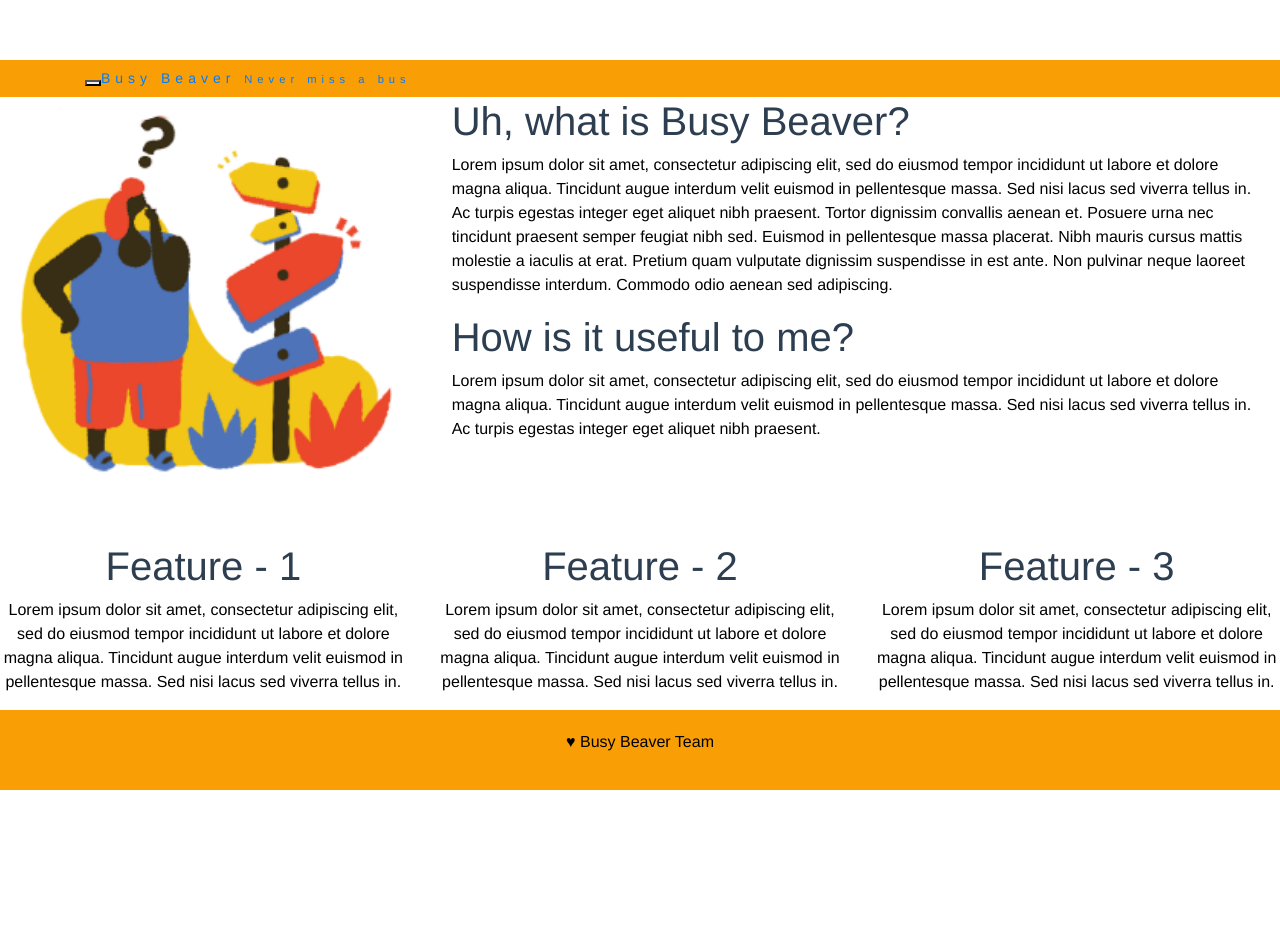
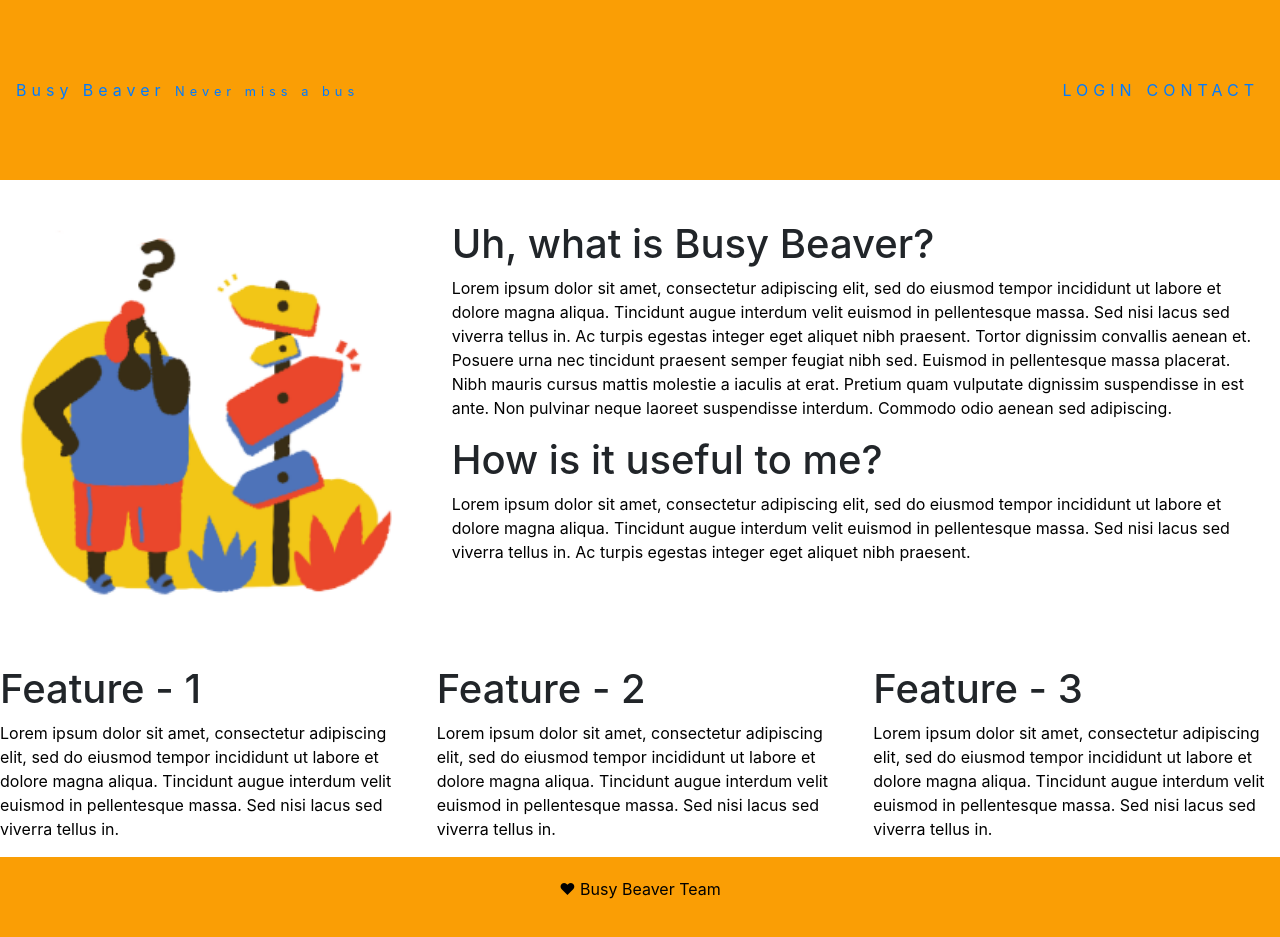
Before and after one commit to rupikad/busy-beaver-project, a Vue app: page / in a window 1280 px wide. Before the commit the page ends 860 px from the top, so only its background shows below. Built offline with nearby package versions, Linux system fonts and the light colour scheme; the HTML template or start-up script is replaced by a standard one.

Commit message:
style main navbar

```diff
--- a/frontend/src/App.vue
+++ b/frontend/src/App.vue
@@ -18,14 +18,3 @@ export default {
   }
 }
 </script>
-
-<style>
-#app {
-  font-family: 'Avenir', Helvetica, Arial, sans-serif;
-  -webkit-font-smoothing: antialiased;
-  -moz-osx-font-smoothing: grayscale;
-  text-align: center;
-  color: #2c3e50;
-  margin-top: 60px;
-}
-</style>
--- a/frontend/src/assets/css/style.css
+++ b/frontend/src/assets/css/style.css
@@ -83,7 +83,6 @@ body {
 }
 
 p {
-
     font-size: 16px;
     color: black;
 }
@@ -91,7 +90,7 @@ p {
 p.thicker {
     font-weight: 900;
     font-size: large
-  }
+}
 
 .mystyle {
     color: green;
@@ -132,17 +131,27 @@ p.thicker {
 }
 
 .navbar {
+    display: flex;
     list-style-type: none;
     border: 0;
     background-color: #fa9e05;
     border-radius: 0;
-    margin-bottom: 0;
-    font-size: 14px;
+    margin-bottom: 40px;
+    font-size: 16px;
     letter-spacing: 5px;
+    height: 180px;
 }
 
-.navbar-nav li a:hover {
-    color: #000000 !important;
+.navbar a:hover {
+    color: black;
+}
+
+.nav-links {
+    display: flex;
+}
+
+.nav-links a {
+    margin: 0 5px 0 5px;
 }
 
 .navbar-brand small {
--- a/frontend/src/components/Navbar.vue
+++ b/frontend/src/components/Navbar.vue
@@ -1,19 +1,9 @@
 <template>
 <nav class="navbar navbar-default">
-  <div class="container">
-    <div class="navbar-header">
-      <button type="button" class="navbar-toggle" data-toggle="collapse" data-target="#myNavbar">
-        <span class="icon-bar"></span>
-        <span class="icon-bar"></span>
-      </button>
-      <router-link to="/map">Busy Beaver <small>Never miss a bus</small> </router-link>
-        </div>
-    <div class="collapse navbar-collapse" id="myNavbar">
-      <ul class="nav navbar-nav navbar-right">
-        <li><a href="#">LOGIN</a></li>
-        <li><a href="#">CONTACT</a></li>
-      </ul>
-    </div>
+  <router-link to="/map" class="nav-logo" >Busy Beaver <small>Never miss a bus</small> </router-link>
+  <div class="nav-links">
+    <router-link to="/map">LOGIN</router-link>
+    <router-link to="/">CONTACT</router-link>
   </div>
 </nav>
 </template>
@@ -21,5 +11,8 @@
 <script>
 export default {
     name: 'navbar',
+    data:{
+      displayNavbar: false
+    }
 }
 </script>
```
